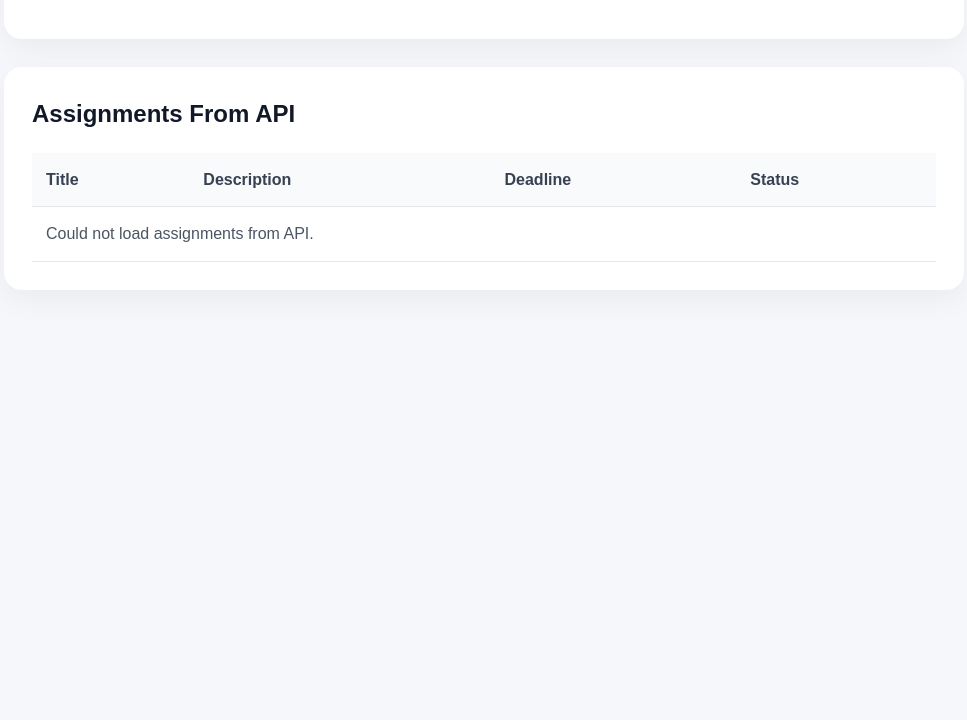
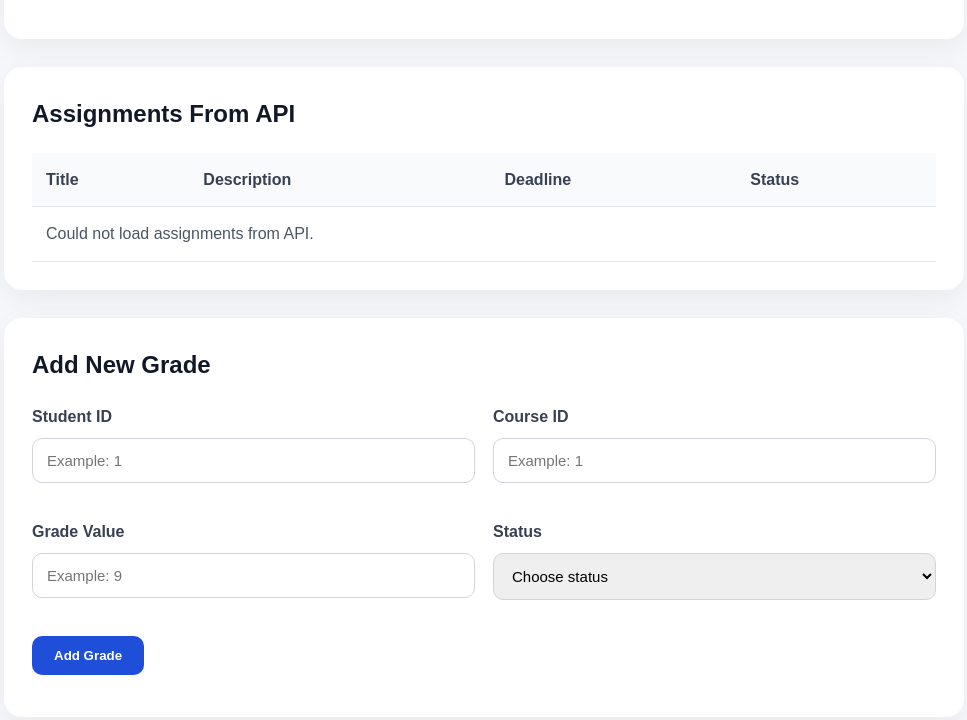
Before and after one commit to ftroka/unitrack-student-monitoring-system, a plain HTML site: page frontend/instructor-dashboard.html in a window 1280 px wide. Shown: the part 1510-2230 px from the top of the page, without its empty margins (276-1243 px from the left). Before the commit the page ends 1840 px from the top, so only its background shows below. Drawn offline with Linux system fonts and the light colour scheme; no server answers.

Commit message:
Added create grade form

```diff
--- a/frontend/instructor-dashboard.html
+++ b/frontend/instructor-dashboard.html
@@ -158,6 +158,44 @@
         </tbody>
       </table>
     </section>
+    <section class="dashboard-panel spacing-top">
+  <h2>Add New Grade</h2>
+
+  <form class="dashboard-form" onsubmit="createGrade(event)">
+    <div class="form-row">
+      <div class="form-group">
+        <label for="gradeStudentId">Student ID</label>
+        <input type="number" id="gradeStudentId" min="1" placeholder="Example: 1" required />
+      </div>
+
+      <div class="form-group">
+        <label for="gradeCourseId">Course ID</label>
+        <input type="number" id="gradeCourseId" min="1" placeholder="Example: 1" required />
+      </div>
+    </div>
+
+    <div class="form-row">
+      <div class="form-group">
+        <label for="gradeValue">Grade Value</label>
+        <input type="number" id="gradeValue" min="0" max="10" step="0.1" placeholder="Example: 9" required />
+      </div>
+
+      <div class="form-group">
+        <label for="gradeStatus">Status</label>
+        <select id="gradeStatus" required>
+          <option value="">Choose status</option>
+          <option value="Passed">Passed</option>
+          <option value="Failed">Failed</option>
+          <option value="Pending">Pending</option>
+        </select>
+      </div>
+    </div>
+
+    <button type="submit" class="form-button">Add Grade</button>
+  </form>
+
+  <p id="gradeFormMessage" class="form-message"></p>
+</section>
   </main>
 
   <script src="script.js"></script>
--- a/frontend/script.js
+++ b/frontend/script.js
@@ -429,3 +429,40 @@ async function createAssignment(event) {
     console.error(error);
   }
 }
+
+async function createGrade(event) {
+  event.preventDefault();
+
+  const message = document.getElementById("gradeFormMessage");
+
+  const grade = {
+    studentId: Number(document.getElementById("gradeStudentId").value),
+    courseId: Number(document.getElementById("gradeCourseId").value),
+    value: Number(document.getElementById("gradeValue").value),
+    status: document.getElementById("gradeStatus").value
+  };
+
+  try {
+    const response = await fetch(`${API_BASE_URL}/grades`, {
+      method: "POST",
+      headers: {
+        "Content-Type": "application/json"
+      },
+      body: JSON.stringify(grade)
+    });
+
+    if (!response.ok) {
+      throw new Error("Failed to create grade");
+    }
+
+    message.textContent = "Grade added successfully.";
+
+    document.getElementById("gradeStudentId").value = "";
+    document.getElementById("gradeCourseId").value = "";
+    document.getElementById("gradeValue").value = "";
+    document.getElementById("gradeStatus").value = "";
+  } catch (error) {
+    message.textContent = "Could not add grade.";
+    console.error(error);
+  }
+}
```
